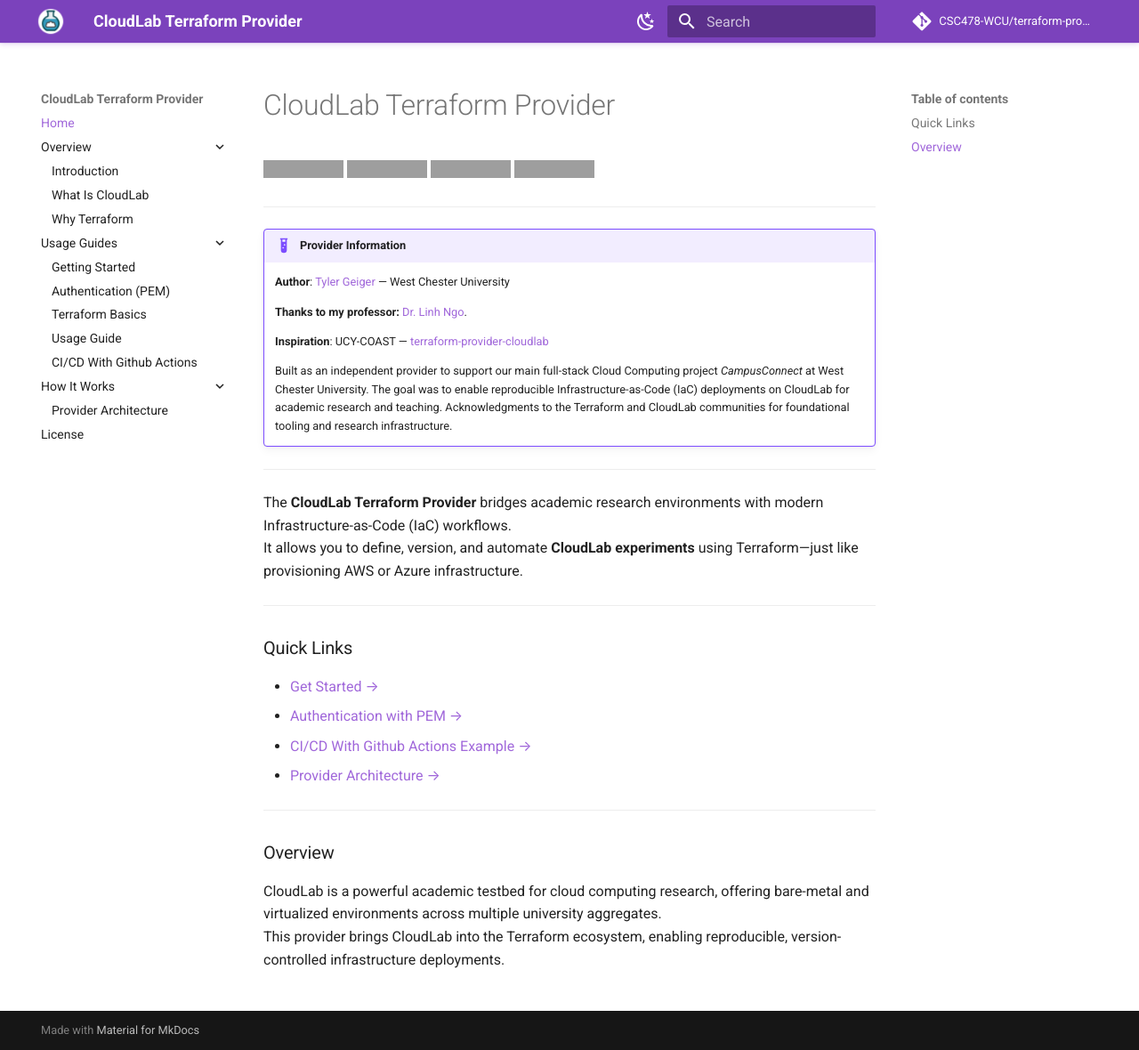
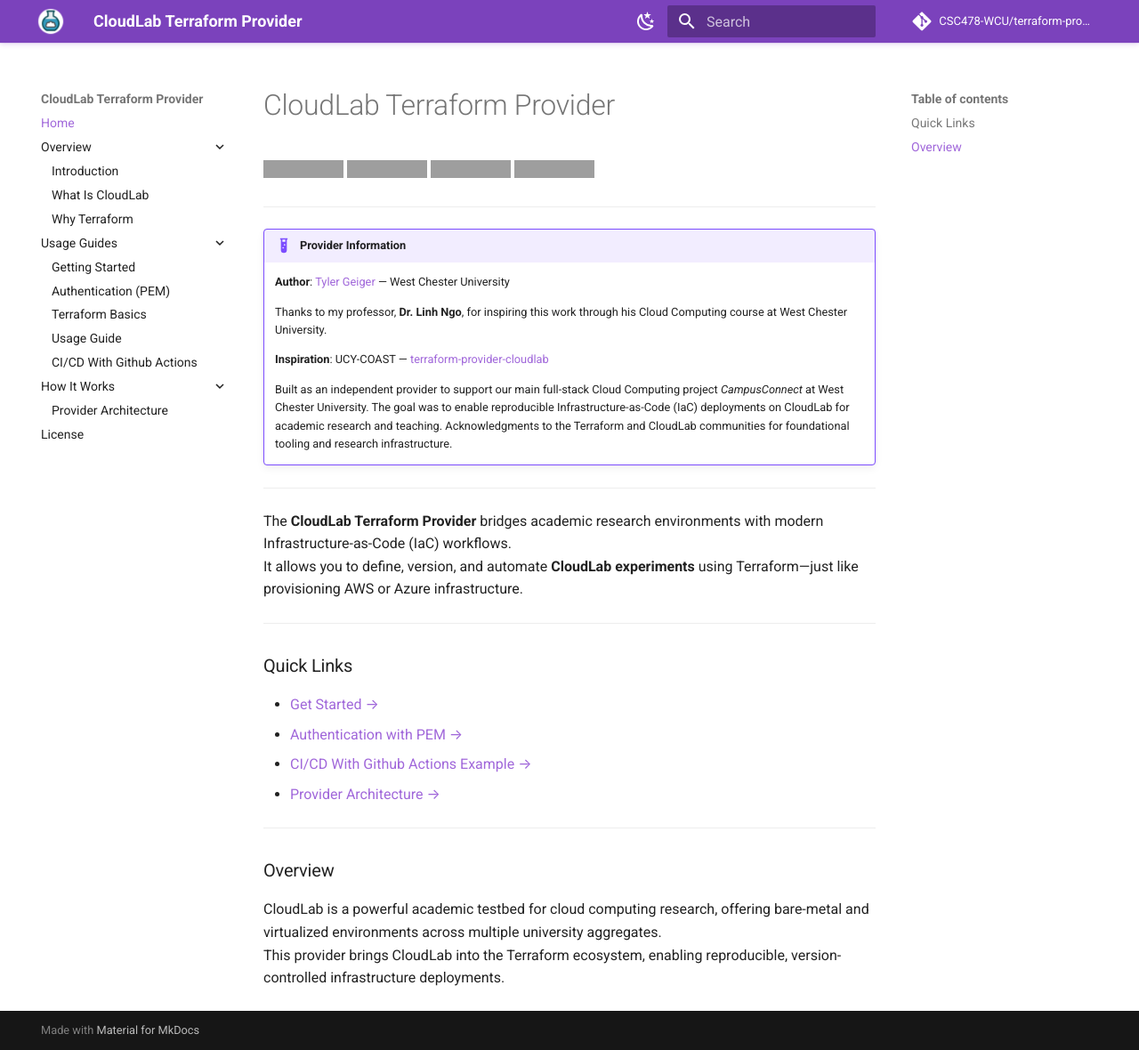
Before and after one commit to CSC478-WCU/terraform-provider-cloudlab, an MkDocs documentation site: the page built from docs/index.md, in a window 1280 px wide and 1180 px high. Shown: the whole window at 89% size. Built offline with MkDocs 1.6.1 and Material for MkDocs 9.7.7, drawn with Linux system fonts in a browser that asks for light colours; comment, search, counter and statistics services are not loaded; grey boxes are pictures that could not be loaded.

Commit message:
Update index.md

```diff
--- a/docs/index.md
+++ b/docs/index.md
@@ -10,7 +10,7 @@
 
     **Author**: [Tyler Geiger](https://www.linkedin.com/in/tyler-geiger) — West Chester University
 
-    **Thanks to my professor:** [Dr. Linh Ngo](https://www.cs.wcupa.edu/LNGO).
+    Thanks to my professor, **Dr. Linh Ngo**, for inspiring this work through his Cloud Computing course at West Chester University.
 
     **Inspiration**: UCY-COAST — [terraform-provider-cloudlab](https://github.com/ucy-coast/terraform-provider-cloudlab)
 
```
